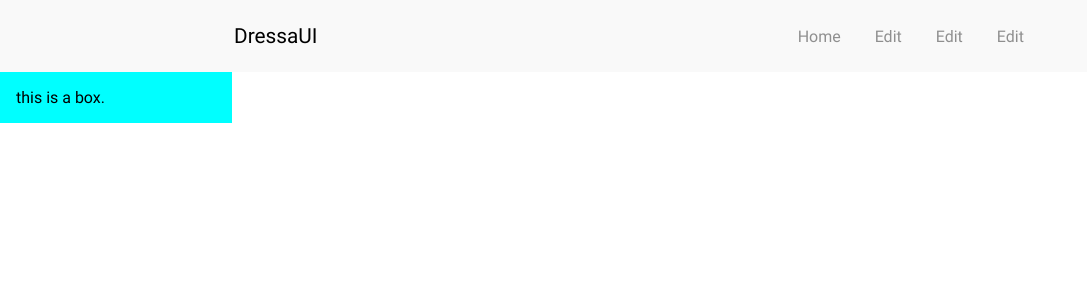
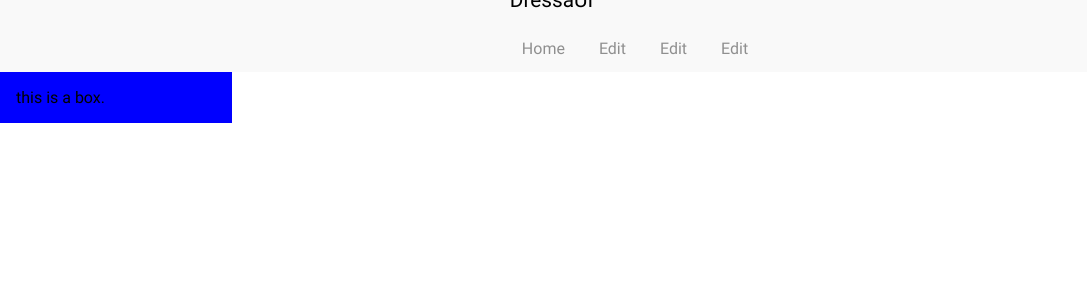
Before and after one commit to drelocatelli/dressa-ui-package, a React (Create React App) app: page / in a window 1280 px wide. Shown: the top 300 px of the page, without its empty margins (0-1087 px from the left). Built offline with nearby package versions, Linux system fonts and the light colour scheme.

Commit message:
adding toggle menu

```diff
--- a/src/App.tsx
+++ b/src/App.tsx
@@ -1,5 +1,4 @@
 import Box from "./components/layout/box";
-import Icon from "./components/media/icons";
 import Navbar, { Nav } from "./components/navigation/navbar";
 
 export default function App() {
@@ -19,7 +18,7 @@ export default function App() {
       </Navbar>
 
 
-      <Box bg="cyan" width="200px">
+      <Box bg="blue" width="200px">
         this is a box.
       </Box>
     </>
--- a/src/components/layout/box.tsx
+++ b/src/components/layout/box.tsx
@@ -1,4 +1,4 @@
-import styled from "styled-components";
+import styled, { CSSProperties } from "styled-components";
 import { AppProps } from "../../types/basicTypes";
 
 interface BoxProps extends AppProps {
--- a/src/components/navigation/navbar.tsx
+++ b/src/components/navigation/navbar.tsx
@@ -2,36 +2,35 @@ import { AppProps, AppPropsWithTheme } from "../../types/basicTypes";
 import styled from 'styled-components';
 import { maxLayout, mediumLayout } from "../constants";
 import Icon from "../media/icons";
-import React from "react";
+import React, { CSSProperties } from "react";
 
 const NavbarBrand = ({ children = 'Brand' }: AppProps) => <div className="brand">{children}</div>
 
-export default function Navbar(
-    {
-        darkMode = false,
-        children
-    }: AppPropsWithTheme
-) {
+export default function Navbar(props : AppPropsWithTheme ) {
 
     return (
-        <NavStyle darkMode={darkMode}>
-            {children}
+        <NavStyle darkMode={props.darkMode} style={props.style}>
+            <div className="navbar">
+                {props.children}
+            </div>
         </NavStyle>
     );
 
 }
 
-export const Nav = ({ children }: AppProps) => (<ul> {children} </ul>);
+export const Nav = (props: AppProps) => (<ul style={props.style}> {props.children} </ul>);
 
 interface NavLinkProps {
     href: string;
     children: React.ReactNode;
+    "a-style"?: CSSProperties;
+    "li-style"?: CSSProperties;
 }
 
 const NavLink = (props: NavLinkProps) => {
     return (
         <>
-            <li><a href={props.href}>{props.children}</a></li>
+            <li style={props["li-style"]}><a href={props.href} style={props["a-style"]}>{props.children}</a></li>
         </>
     );
 }
@@ -41,10 +40,22 @@ interface NavToggleProps {
 }
 
 const NavbarToggle = (props: NavToggleProps) => {
+
+    function toggleNavbar() {
+        const navbar = document.querySelector('.navbar')
+        const lis = navbar?.querySelectorAll('li');
+
+        lis?.forEach(li => {
+            const style = getComputedStyle(li);
+
+            li.style.display = (style.display == 'block') ? 'none' : 'block';
+        });
+    }
+
     return(
         <>
-            <button className="toggleButton">
-                <Icon name="view_headline" />
+            <button className="toggleButton" type="button" onClick={toggleNavbar}>
+                <Icon name="menu" />
             </button>
         </>
     );
--- a/src/types/basicTypes.tsx
+++ b/src/types/basicTypes.tsx
@@ -1,5 +1,8 @@
+import { CSSProperties } from "styled-components";
+
 export interface AppProps {
-    children?: React.ReactNode
+    children?: React.ReactNode,
+    style?: CSSProperties
 }
 
 export interface AppPropsWithTheme extends AppProps {
```
